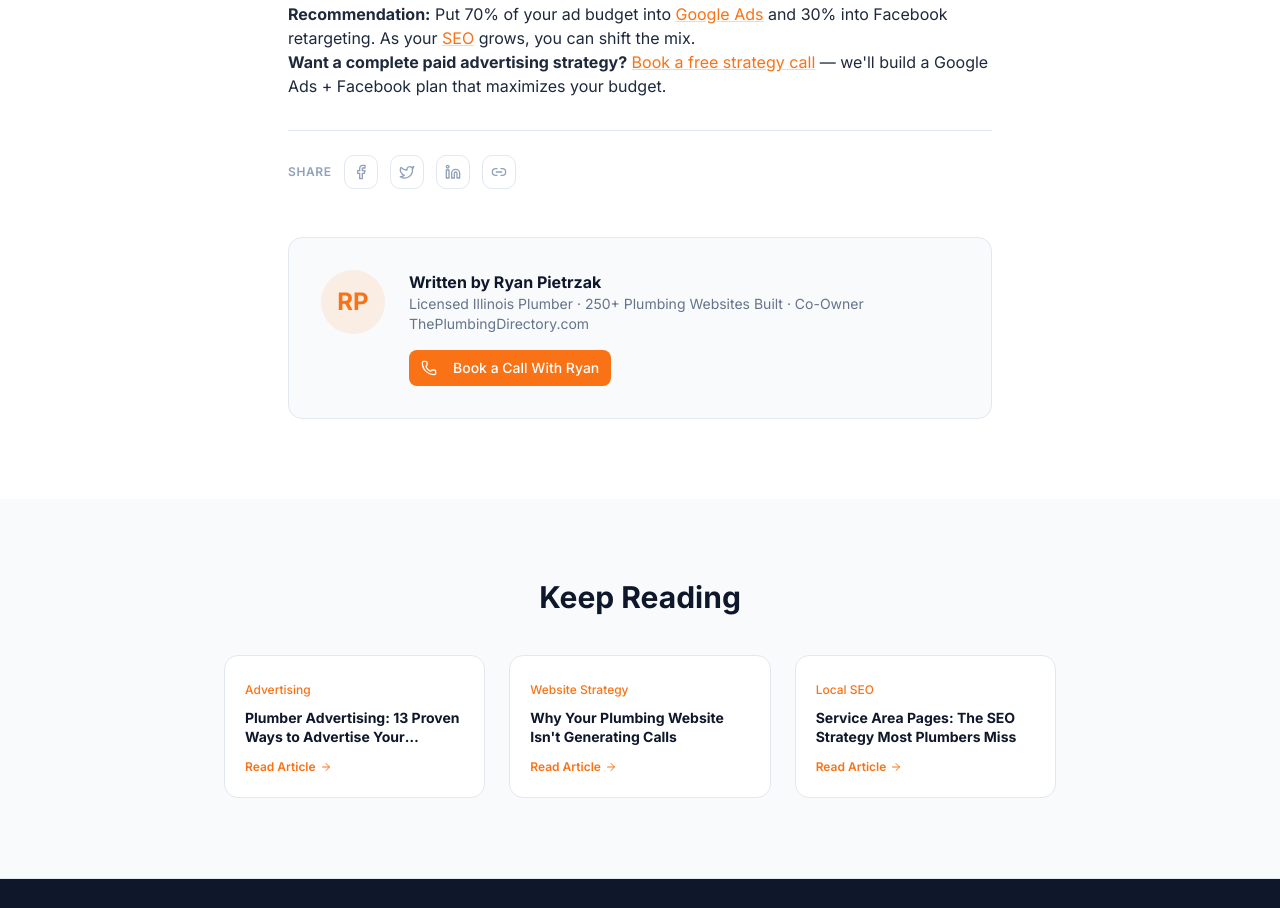
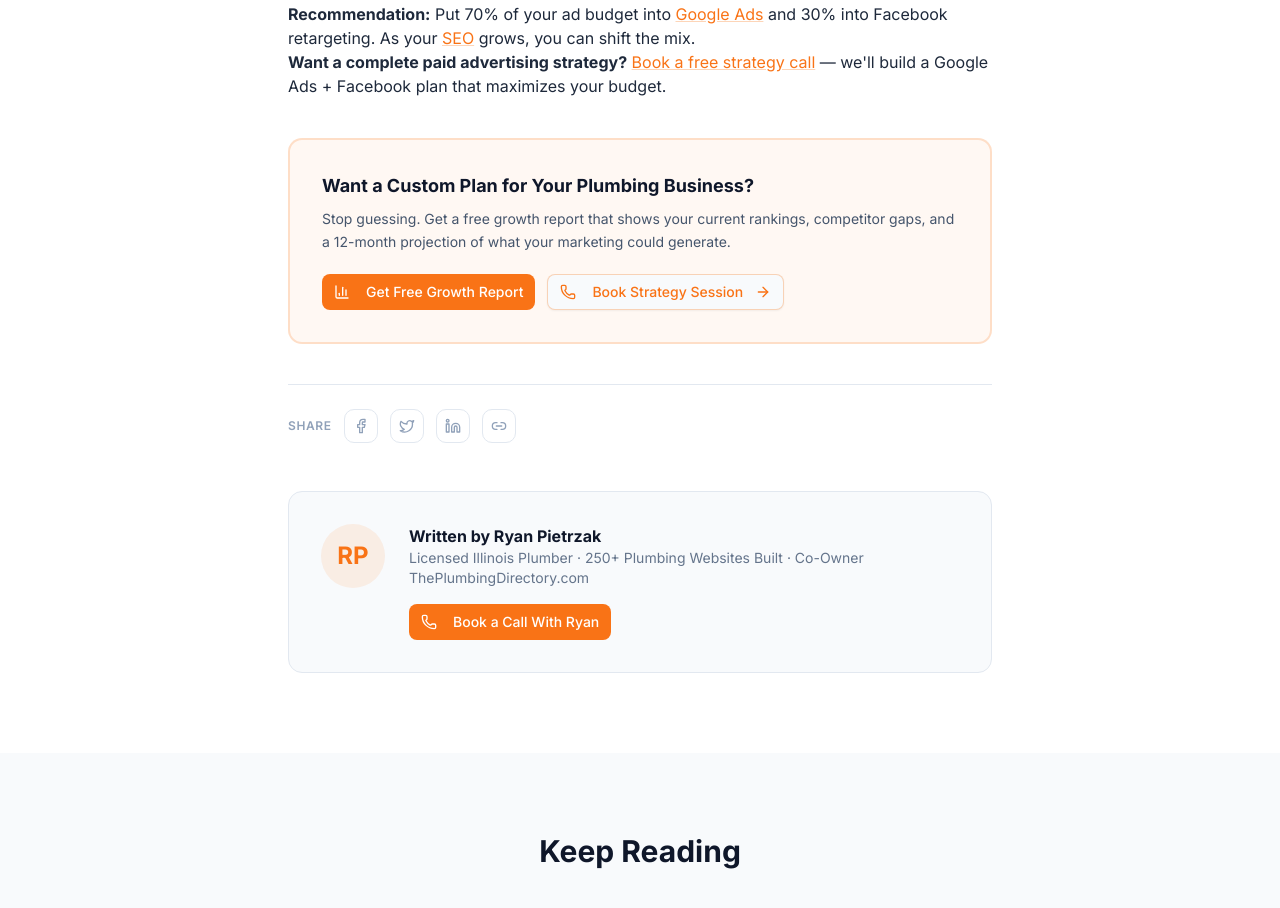
Before and after one commit to FacelessMedia/onlyplumbingsites, a Next.js app: page /blog/facebook-ads-for-plumbers in a window 1280 px wide. Shown: the part 2360-3268 px from the top of the page. Built offline with nearby package versions, Linux system fonts and the light colour scheme; no server answers.

Commit message:
feat: Content upgrade CTA on blog posts - ContentUpgrade component: growth report + strategy session CTA box - Added after article content on all 23 blog posts - Orange-bordered card with two CTAs driving to /growth-report and /book

```diff
--- a/src/app/blog/[slug]/page.tsx
+++ b/src/app/blog/[slug]/page.tsx
@@ -5,6 +5,7 @@ import { Calendar, Clock, ArrowLeft, ArrowRight, Phone } from "lucide-react";
 import { Button } from "@/components/ui/button";
 import ReadingProgress from "@/components/blog/ReadingProgress";
 import SocialShare from "@/components/blog/SocialShare";
+import ContentUpgrade from "@/components/blog/ContentUpgrade";
 
 type BlogPost = {
   slug: string;
@@ -2426,6 +2427,9 @@ export default async function BlogPostPage({
           <article className="prose prose-slate prose-lg max-w-none prose-headings:font-bold prose-headings:text-navy prose-h2:text-2xl prose-h3:text-xl prose-a:text-orange prose-a:no-underline hover:prose-a:text-orange-hover prose-strong:text-navy">
             <div dangerouslySetInnerHTML={{ __html: markdownToHtml(post.content) }} />
           </article>
+
+          {/* Content Upgrade CTA */}
+          <ContentUpgrade />
 
           {/* Social Share */}
           <div className="mt-8 border-t border-slate-200 pt-6">
--- /dev/null
+++ b/src/components/blog/ContentUpgrade.tsx
@@ -0,0 +1,40 @@
+import Link from "next/link";
+import { Phone, BarChart3, ArrowRight } from "lucide-react";
+import { Button } from "@/components/ui/button";
+
+export default function ContentUpgrade() {
+  return (
+    <div className="my-10 rounded-xl border-2 border-orange/20 bg-orange/5 p-6 sm:p-8">
+      <h3 className="text-lg font-bold text-navy">
+        Want a Custom Plan for Your Plumbing Business?
+      </h3>
+      <p className="mt-2 text-sm leading-relaxed text-slate-600">
+        Stop guessing. Get a free growth report that shows your current
+        rankings, competitor gaps, and a 12-month projection of what your
+        marketing could generate.
+      </p>
+      <div className="mt-5 flex flex-col gap-3 sm:flex-row">
+        <Button
+          asChild
+          className="bg-orange text-white hover:bg-orange-hover"
+        >
+          <Link href="/growth-report">
+            <BarChart3 className="mr-2 h-4 w-4" />
+            Get Free Growth Report
+          </Link>
+        </Button>
+        <Button
+          asChild
+          variant="outline"
+          className="border-orange/30 text-orange hover:bg-orange hover:text-white"
+        >
+          <Link href="/book">
+            <Phone className="mr-2 h-4 w-4" />
+            Book Strategy Session
+            <ArrowRight className="ml-1 h-3 w-3" />
+          </Link>
+        </Button>
+      </div>
+    </div>
+  );
+}
```
